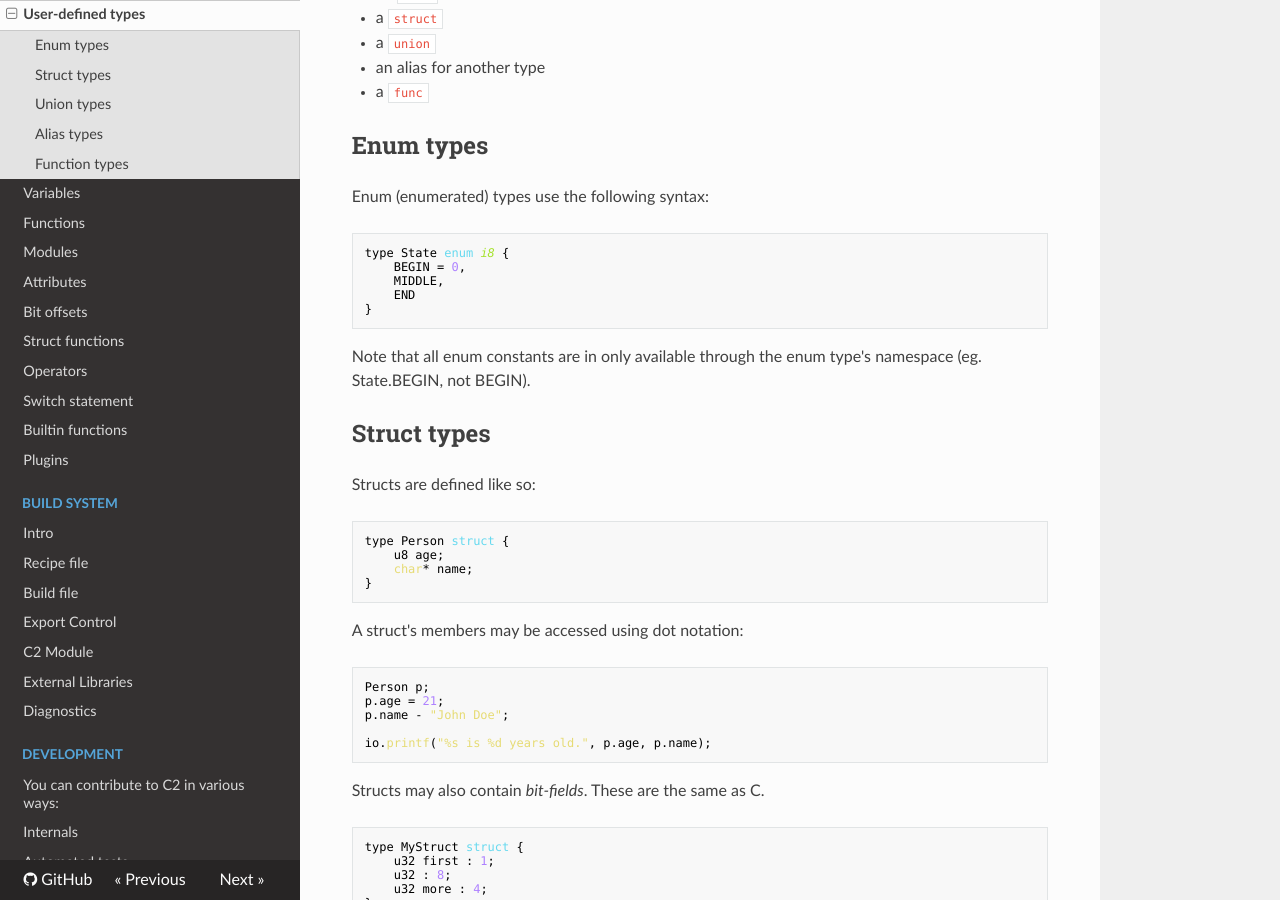
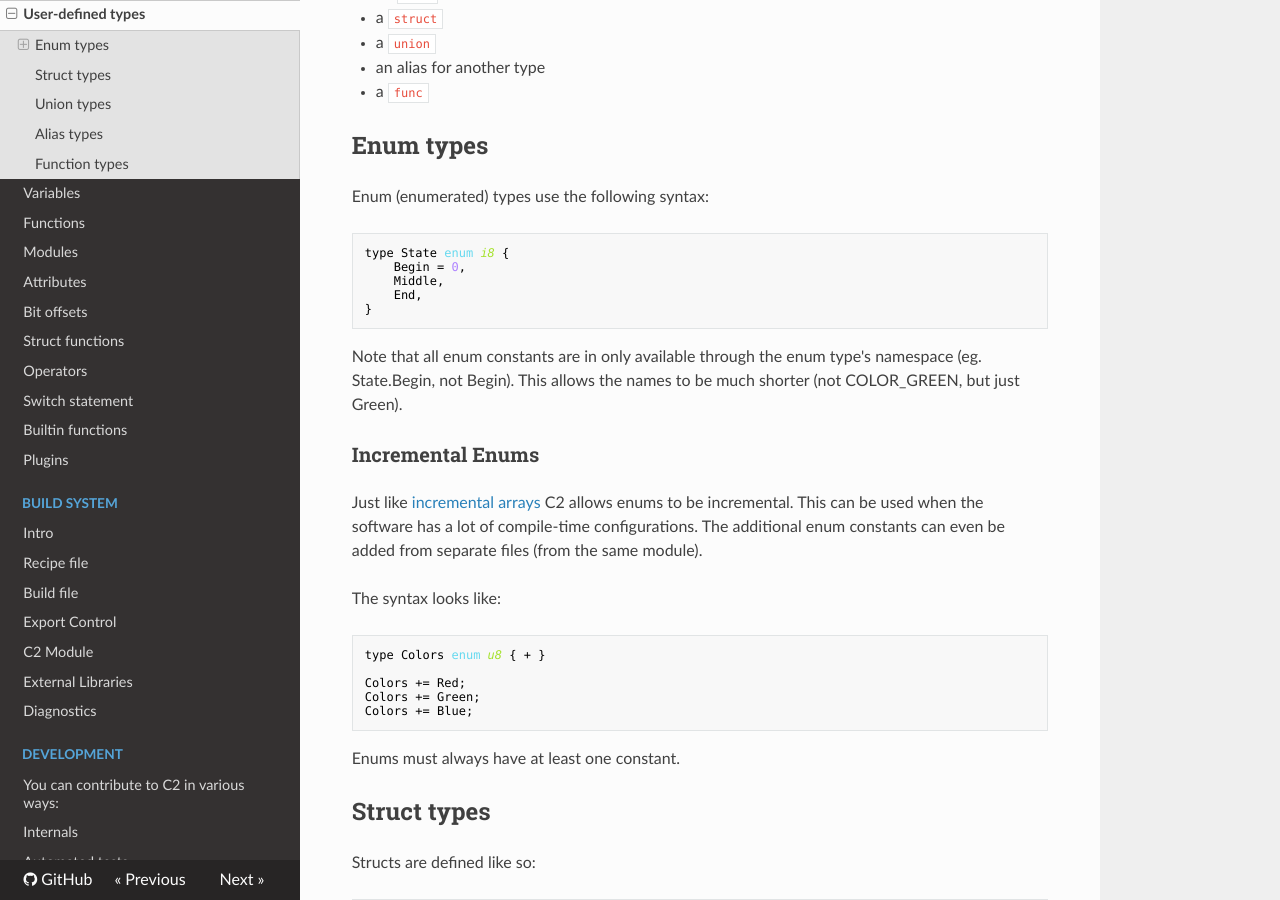
Before and after one commit to c2lang/documentation, an MkDocs documentation site: the page built from documentation/docs/language/user_types.md, in a window 1280 px wide and 900 px high, scrolled down 373 px. Built offline with MkDocs 1.6.1, drawn with Linux system fonts in a browser that asks for light colours; nearby versions of some CDN libraries; old or Windows-style settings are respelled for this version of MkDocs.

Commit message:
docs: added incremental enums, minor fixes

````diff
--- a/documentation/docs/language/user_types.md
+++ b/documentation/docs/language/user_types.md
@@ -19,14 +19,33 @@ The type can define:
 Enum (enumerated) types use the following syntax:
 ```c
 type State enum i8 {
-    BEGIN = 0,
-    MIDDLE,
-    END
+    Begin = 0,
+    Middle,
+    End,
 }
 ```
 
 Note that all enum constants are in only available through the enum type's namespace
-(eg. State.BEGIN, not BEGIN).
+(eg. State.Begin, not Begin). This allows the names to be much shorter (not COLOR_GREEN,
+but just Green).
+
+### Incremental Enums
+
+Just like [incremental arrays](../variables/#incremental-arrays) C2 allows enums to be
+incremental. This can be used when the software has a lot of compile-time configurations.
+The additional enum constants can even be added from separate files (from the same module).
+
+The syntax looks like:
+
+```c
+type Colors enum u8 { + }
+
+Colors += Red;
+Colors += Green;
+Colors += Blue;
+```
+
+Enums must always have at least one constant.
 
 ## Struct types
 
````
Also changed, not shown: documentation/docs/language/basic_types.md (+1 -1 lines), documentation/docs/language/builtin_functions.md (+8 -5 lines), documentation/docs/language/keywords.md (+4 -1 lines).
